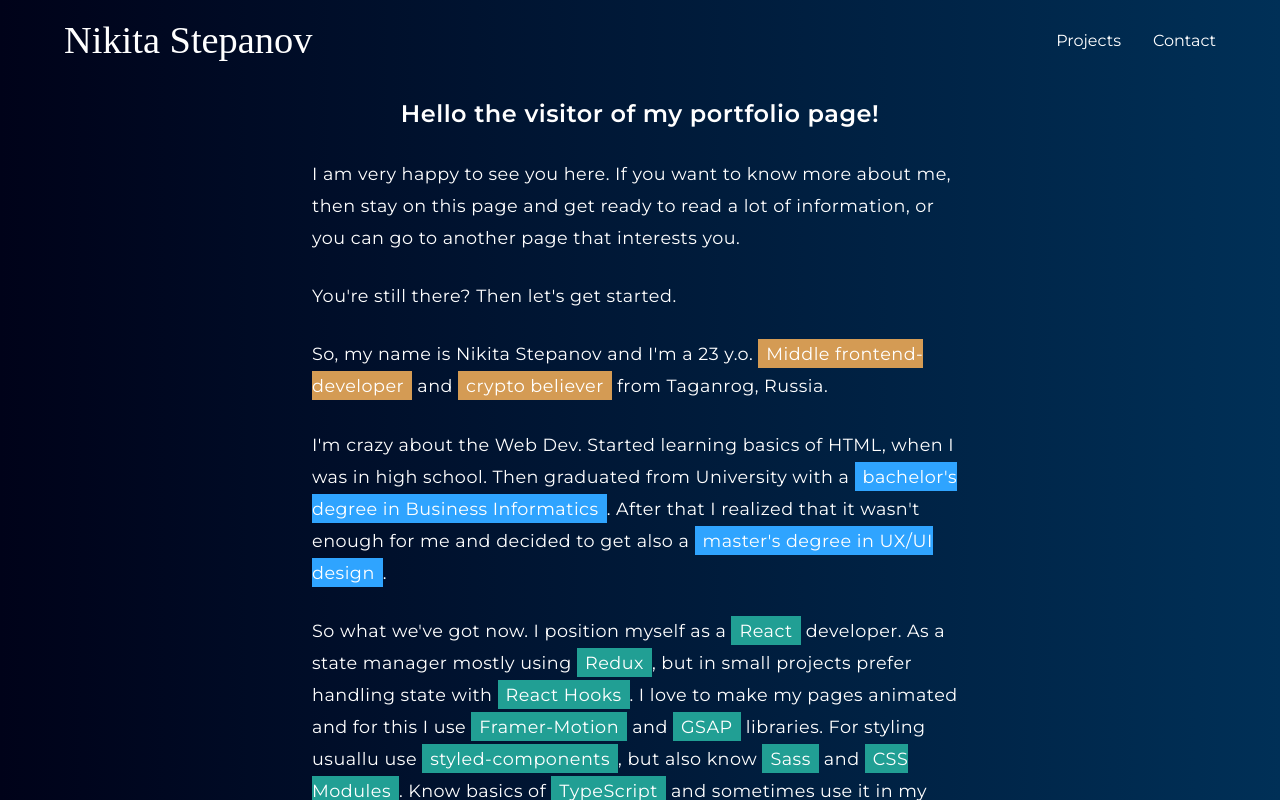
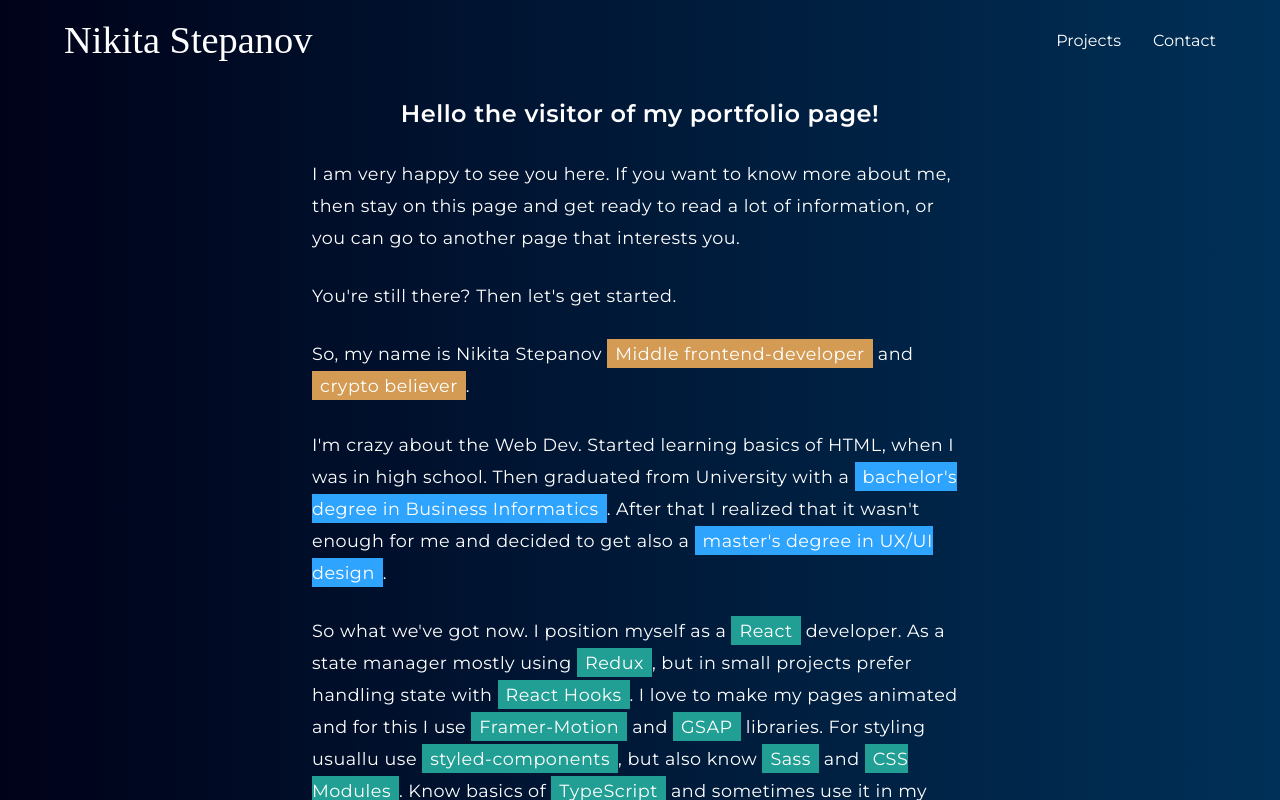
Before and after one commit to Lioger/portfolio, a Next.js app: page / in a window 1280 px wide. Shown: the top 800 px of the page. Built offline with nearby package versions, Linux system fonts and the light colour scheme; a web font is replaced by a local one.

Commit message:
Removed age, place and photo to prevent any discrimination

```diff
--- a/pages/contact.jsx
+++ b/pages/contact.jsx
@@ -16,9 +16,6 @@ const Contact = () => {
         <title>CONTACT | NIKITA STEPANOV</title>
       </Head>
       <MainContainer variants={pageAnimation} initial="hidden" animate="show" exit="exit">
-        <MyPhoto variants={cardAnimation}>
-          <Image src={photo} alt="Me" />
-        </MyPhoto>
         <Hide>
           <PageTitle variants={textAnimation}>My links</PageTitle>
         </Hide>
--- a/pages/index.jsx
+++ b/pages/index.jsx
@@ -26,9 +26,9 @@ const Home = () => {
           </Hide>
           <Hide>
             <motion.p variants={textAnimation}>
-              So, my name is Nikita Stepanov and I&apos;m a 23 y.o.{' '}
+              So, my name is Nikita Stepanov{' '}
               <Keyword className="extra">Middle frontend-developer</Keyword> and{' '}
-              <Keyword className="extra">crypto believer</Keyword> from Taganrog, Russia.
+              <Keyword className="extra">crypto believer</Keyword>.
             </motion.p>
           </Hide>
           <Hide>
```
